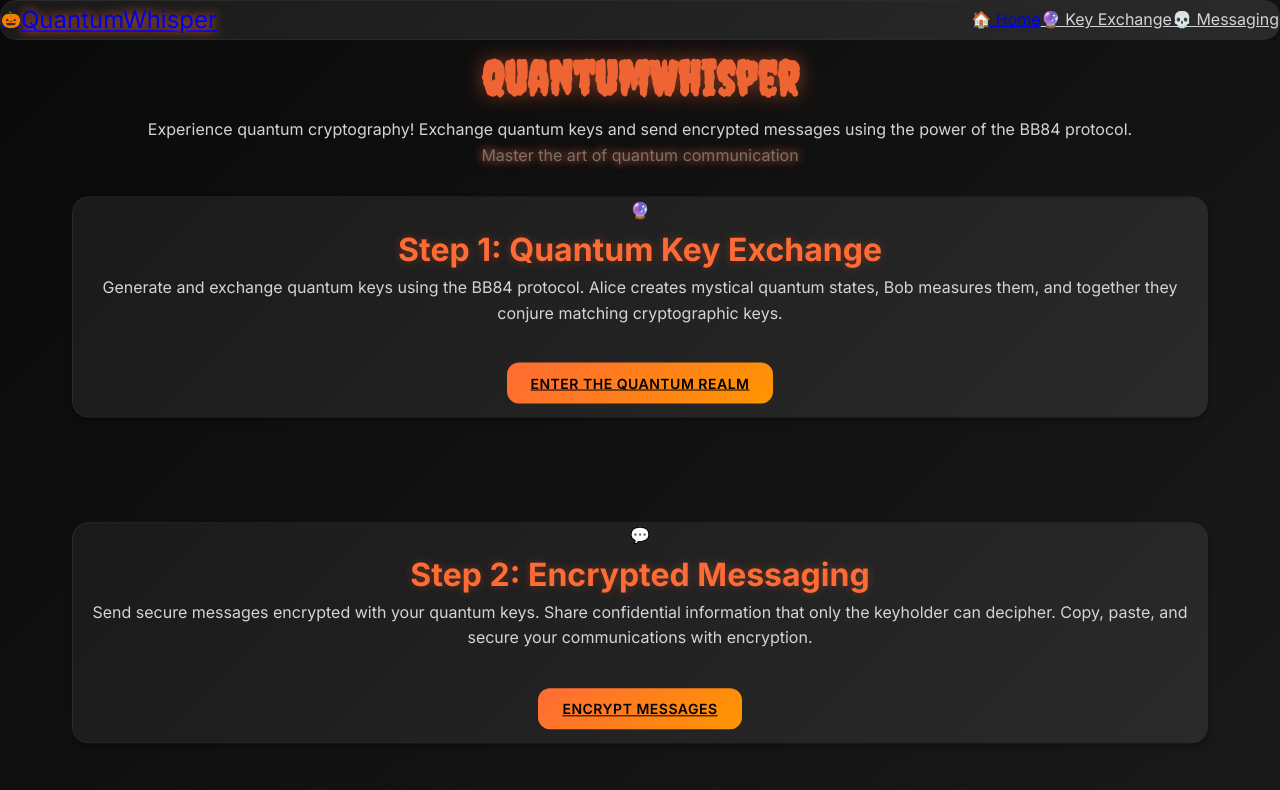
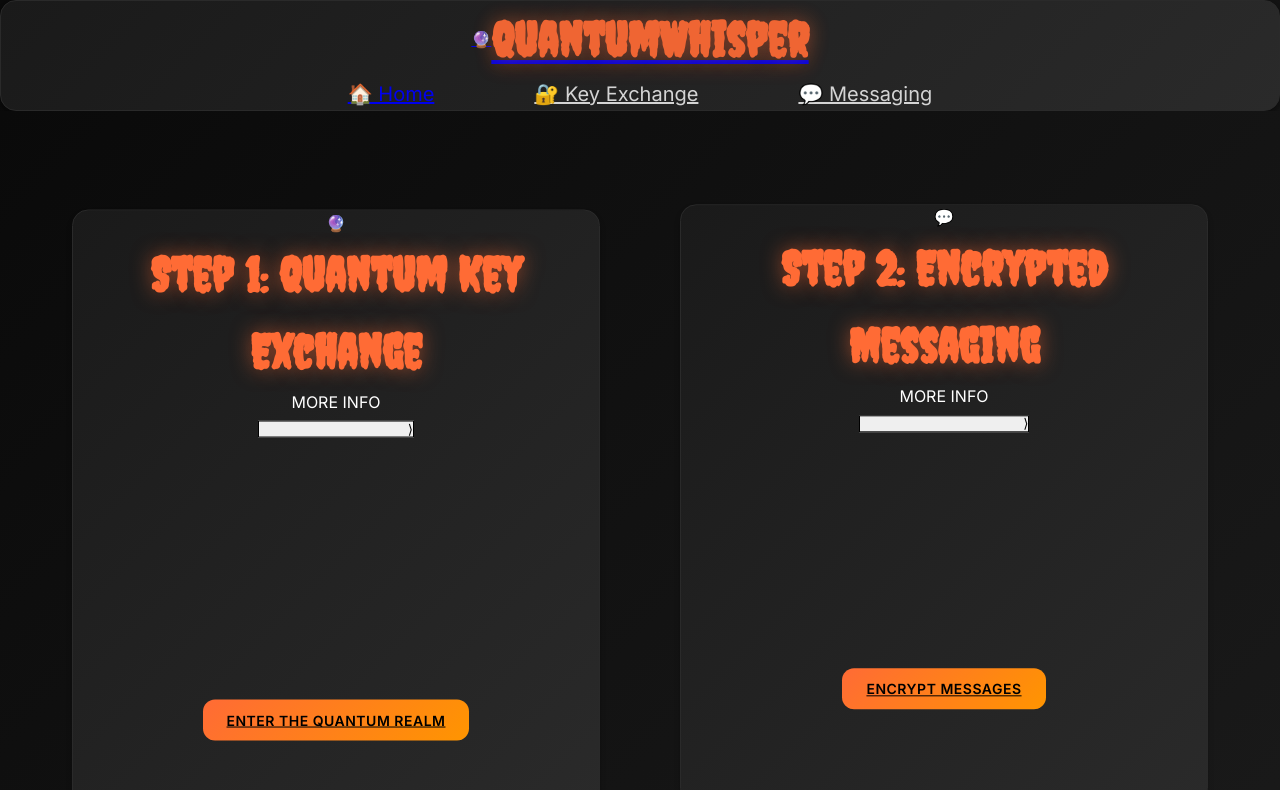
Before and after one commit to prajithravisankar/cqhack25-quantumwhisper, a React (Vite) app in the folder quantumwhisper/: page / in a window 1280 px wide. Shown: the top 790 px of the page. Built offline with nearby package versions, Linux system fonts and the light colour scheme.

Commit message:
working on ui/ux and minor fixes: working on key exchange page

```diff
--- a/quantumwhisper/src/components/Layout/Navbar.jsx
+++ b/quantumwhisper/src/components/Layout/Navbar.jsx
@@ -7,19 +7,20 @@ const Navbar = () => {
   const isActive = (path) => location.pathname === path;
 
   return (
-    <nav className="quantum-card mx-4 mt-4 p-4">
-      <div className="flex items-center justify-between">
+    <nav className="quantum-card mx-8 mt-8 p-8">
+      <div className="flex flex-col items-center">
         {/* Logo */}
-        <Link to="/" className="flex items-center gap-2">
-          <span className="text-2xl">🎃</span>
-          <span className="quantum-heading-md quantum-glow">QuantumWhisper</span>
+        <Link to="/" className="flex items-center gap-3 mb-8">
+          <span className="text-3xl">🔮</span>
+          <h1 className="quantum-heading-xl mb-8 quantum-flicker">QuantumWhisper</h1>
         </Link>
 
         {/* Navigation Links */}
-        <div className="flex items-center gap-4">
+        <div className="flex items-center justify-center" style={{gap: '60px', width: '100%'}}>
+          <div style={{margin: '0 20px'}}>
             <Link
               to="/"
-            className={`px-4 py-2 rounded-lg transition-all ${
+              className={`px-6 py-3 rounded-lg transition-all quantum-heading-sm ${
                 isActive('/')
                   ? 'bg-gradient-to-r from-orange-600 to-orange-500 text-black font-semibold'
                   : 'quantum-text hover:text-white hover:bg-gray-800'
@@ -27,28 +28,33 @@ const Navbar = () => {
             >
               🏠 Home
             </Link>
+          </div>
 
+          <div style={{margin: '0 20px'}}>
             <Link
               to="/key-exchange"
-            className={`px-4 py-2 rounded-lg transition-all ${
+              className={`px-6 py-3 rounded-lg transition-all quantum-heading-sm ${
                 isActive('/key-exchange')
                   ? 'bg-gradient-to-r from-orange-600 to-orange-500 text-black font-semibold'
                   : 'quantum-text hover:text-white hover:bg-gray-800'
               }`}
             >
-            🔮 Key Exchange
+              🔐 Key Exchange
             </Link>
+          </div>
 
+          <div style={{margin: '0 20px'}}>
             <Link
               to="/messaging"
-            className={`px-4 py-2 rounded-lg transition-all ${
+              className={`px-6 py-3 rounded-lg transition-all quantum-heading-sm ${
                 isActive('/messaging')
                   ? 'bg-gradient-to-r from-orange-600 to-orange-500 text-black font-semibold'
                   : 'quantum-text hover:text-white hover:bg-gray-800'
               }`}
             >
-            💀 Messaging
+              💬 Messaging
             </Link>
+          </div>
         </div>
       </div>
     </nav>
--- a/quantumwhisper/src/pages/HomePage.jsx
+++ b/quantumwhisper/src/pages/HomePage.jsx
@@ -1,71 +1,151 @@
-import React from 'react';
+import React, { useState } from 'react';
 import { Link } from 'react-router-dom';
 
 const HomePage = () => {
+  const [expandedCard1, setExpandedCard1] = useState(false);
+  const [expandedCard2, setExpandedCard2] = useState(false);
+
   return (
-    <div className="quantum-bg min-h-screen">
-      <div className="modern-container py-16">
-        {/* Hero Section */}
-        <div className="text-center mb-24">
-          <h1 className="quantum-heading-xl mb-8 quantum-flicker">
-            QuantumWhisper
-          </h1>
-          <p className="text-xl quantum-text mb-12 max-w-3xl mx-auto leading-relaxed">
-            Experience quantum cryptography! Exchange quantum keys
-            and send encrypted messages using the power of the BB84 protocol.
+    <div className="quantum-bg min-h-screen flex flex-col">
+      <div className="flex-1 flex items-center justify-center">
+        <div className="modern-container">
+          {/* Feature Cards */}
+          <div className="flex flex-row justify-center items-center" style={{gap: '80px', flexWrap: 'wrap'}}>
+            <div className="quantum-card p-16 text-center quantum-float" style={{flex: '1', maxWidth: '600px', minWidth: '500px', minHeight: '600px'}}>
+              <div className="text-8xl mb-12">🔮</div>
+              <h2 className="quantum-heading-xl mb-8">Step 1: Quantum Key Exchange</h2>
+
+              {/* More Info Label */}
+              <div className="text-blue-300/80 text-sm font-medium mb-2 tracking-wide uppercase">
+                More Info
+              </div>
+
+              {/* Toggle Button */}
+              <button
+                onClick={() => setExpandedCard1(!expandedCard1)}
+                className="mb-8 group relative bg-gradient-to-r from-blue-900/50 to-blue-800/50 hover:from-blue-800/70 hover:to-blue-700/70 border border-blue-400/30 hover:border-blue-300/50 rounded-lg px-6 py-3 transition-all duration-300 hover:shadow-lg hover:shadow-blue-500/20 mx-auto"
+              >
+                <div className="flex items-center justify-center">
+                  <span className="mr-3 text-lg font-medium bg-gradient-to-r from-blue-200 to-blue-100 bg-clip-text text-transparent">
+                    Discover Protocol Details
+                  </span>
+                  <div className="relative">
+                    <span className={`transform transition-all duration-300 text-xl ${expandedCard1 ? 'rotate-90 text-blue-200' : 'text-blue-400'} group-hover:text-blue-200`}>
+                      ⟩
+                    </span>
+                    <div className={`absolute -inset-1 bg-blue-400/20 rounded-full blur-sm transition-opacity duration-300 ${expandedCard1 ? 'opacity-100' : 'opacity-0'}`}></div>
+                  </div>
+                </div>
+                <div className="absolute inset-0 bg-gradient-to-r from-blue-600/10 to-transparent rounded-lg opacity-0 group-hover:opacity-100 transition-opacity duration-300"></div>
+              </button>
+
+              {/* Expandable Content */}
+              <div className={`overflow-hidden transition-all duration-300 ${expandedCard1 ? 'max-h-96 opacity-100' : 'max-h-0 opacity-0'}`}>
+                <div className="quantum-text mb-12 text-lg leading-relaxed text-center">
+                  <div className="mb-6">
+                    <p className="text-xl font-semibold mb-3 text-blue-200">
+                      Experience authentic quantum cryptography with our BB84 protocol implementation.
                     </p>
-          <div className="quantum-glow text-lg quantum-text-muted">
-            Master the art of quantum communication
+                  </div>
+
+                  <div className="space-y-4 mb-6 text-left">
+                    <div className="flex items-start space-x-3 justify-center">
+                      <span className="text-blue-400 mt-1">•</span>
+                      <span>Generate quantum keys by simulating photon polarization states</span>
+                    </div>
+                    <div className="flex items-start space-x-3 justify-center">
+                      <span className="text-blue-400 mt-1">•</span>
+                      <span>Securely exchange keys through downloadable audio files</span>
+                    </div>
+                    <div className="flex items-start space-x-3 justify-center">
+                      <span className="text-blue-400 mt-1">•</span>
+                      <span>Establish shared secrets between Alice (sender) and Bob (receiver)</span>
                     </div>
                   </div>
 
-        {/* Feature Cards */}
-        <div className="grid md:grid-cols-2 mb-24" style={{gap: '50px'}}>
-          <div className="quantum-card p-12 text-center quantum-float" style={{marginTop: '30px', marginBottom: '30px'}}>
-            <div className="text-6xl mb-8">🔮</div>
-            <h2 className="quantum-heading-lg mb-6">Step 1: Quantum Key Exchange</h2>
-            <p className="quantum-text mb-8 leading-relaxed">
-              Generate and exchange quantum keys using the BB84 protocol.
-              Alice creates mystical quantum states, Bob measures them,
-              and together they conjure matching cryptographic keys.
+                  <div className="bg-blue-900/30 p-4 rounded-lg border border-blue-400/30">
+                    <p className="text-blue-100">
+                      This step creates the foundation for <span className="font-semibold text-blue-200">unbreakable encryption</span> using quantum mechanical
+                      principles that automatically detect any eavesdropping attempts.
                     </p>
-            <div style={{marginTop: '45px', marginBottom: '20px'}}>
-              <Link to="/key-exchange" className="quantum-button">
+                  </div>
+                </div>
+              </div>
+
+              <div style={{marginTop: '60px', marginBottom: '30px'}}>
+                <Link to="/key-exchange" className="quantum-button text-lg px-8 py-4">
                   Enter the Quantum Realm
                 </Link>
               </div>
             </div>
 
-          <div className="quantum-card p-12 text-center quantum-float" style={{animationDelay: '0.5s', marginTop: '30px', marginBottom: '30px'}}>
-            <div className="text-6xl mb-8">💬</div>
-            <h2 className="quantum-heading-lg mb-6">Step 2: Encrypted Messaging</h2>
-            <p className="quantum-text mb-8 leading-relaxed">
-              Send secure messages encrypted with your quantum keys.
-              Share confidential information that only the keyholder can decipher.
-              Copy, paste, and secure your communications with encryption.
+            <div className="quantum-card p-16 text-center quantum-float" style={{animationDelay: '0.5s', flex: '1', maxWidth: '600px', minWidth: '500px', minHeight: '600px'}}>
+              <div className="text-8xl mb-12">💬</div>
+              <h2 className="quantum-heading-xl mb-8">Step 2: Encrypted Messaging</h2>
+
+              {/* More Info Label */}
+              <div className="text-green-300/80 text-sm font-medium mb-2 tracking-wide uppercase">
+                More Info
+              </div>
+
+              {/* Toggle Button */}
+              <button
+                onClick={() => setExpandedCard2(!expandedCard2)}
+                className="mb-8 group relative bg-gradient-to-r from-green-900/50 to-green-800/50 hover:from-green-800/70 hover:to-green-700/70 border border-green-400/30 hover:border-green-300/50 rounded-lg px-6 py-3 transition-all duration-300 hover:shadow-lg hover:shadow-green-500/20 mx-auto"
+              >
+                <div className="flex items-center justify-center">
+                  <span className="mr-3 text-lg font-medium bg-gradient-to-r from-green-200 to-green-100 bg-clip-text text-transparent">
+                    Explore Encryption Process
+                  </span>
+                  <div className="relative">
+                    <span className={`transform transition-all duration-300 text-xl ${expandedCard2 ? 'rotate-90 text-green-200' : 'text-green-400'} group-hover:text-green-200`}>
+                      ⟩
+                    </span>
+                    <div className={`absolute -inset-1 bg-green-400/20 rounded-full blur-sm transition-opacity duration-300 ${expandedCard2 ? 'opacity-100' : 'opacity-0'}`}></div>
+                  </div>
+                </div>
+                <div className="absolute inset-0 bg-gradient-to-r from-green-600/10 to-transparent rounded-lg opacity-0 group-hover:opacity-100 transition-opacity duration-300"></div>
+              </button>
+
+              {/* Expandable Content */}
+              <div className={`overflow-hidden transition-all duration-300 ${expandedCard2 ? 'max-h-96 opacity-100' : 'max-h-0 opacity-0'}`}>
+                <div className="quantum-text mb-12 text-lg leading-relaxed text-center">
+                  <div className="mb-6">
+                    <p className="text-xl font-semibold mb-3 text-green-200">
+                      Secure your communications with quantum-derived encryption keys from Step 1.
                     </p>
-            <div style={{marginTop: '45px', marginBottom: '20px'}}>
-              <Link to="/messaging" className="quantum-button">
+                  </div>
+
+                  <div className="space-y-4 mb-6 text-left">
+                    <div className="flex items-start space-x-3 justify-center">
+                      <span className="text-green-400 mt-1">•</span>
+                      <span>Uses AES-256 encryption enhanced with quantum key distribution</span>
+                    </div>
+                    <div className="flex items-start space-x-3 justify-center">
+                      <span className="text-green-400 mt-1">•</span>
+                      <span>Provides information-theoretic security guarantees</span>
+                    </div>
+                    <div className="flex items-start space-x-3 justify-center">
+                      <span className="text-green-400 mt-1">•</span>
+                      <span>Simple workflow: paste message → encrypt → share ciphertext</span>
+                    </div>
+                  </div>
+
+                  <div className="bg-green-900/30 p-4 rounded-lg border border-green-400/30">
+                    <p className="text-green-100">
+                      Only someone with the <span className="font-semibold text-green-200">matching quantum key</span> can decrypt and read your message,
+                      ensuring complete confidentiality and data integrity.
+                    </p>
+                  </div>
+                </div>
+              </div>
+
+              <div style={{marginTop: '60px', marginBottom: '30px'}}>
+                <Link to="/messaging" className="quantum-button text-lg px-8 py-4">
                   Encrypt Messages
                 </Link>
               </div>
             </div>
-        </div>
-
-        {/* Call to Action */}
-        <div className="text-center">
-          <h2 className="quantum-heading-lg mb-6">Ready to Begin Quantum Communication?</h2>
-          <p className="quantum-text mb-12 max-w-2xl mx-auto leading-relaxed">
-            Begin your journey into quantum cryptography.
-            Whether you're Alice or Bob, the quantum realm awaits your commands.
-          </p>
-          <div className="flex justify-center gap-6">
-            <Link to="/key-exchange" className="quantum-button">
-              🔐 Start Key Exchange
-            </Link>
-            <Link to="/messaging" className="quantum-button-outline">
-              💬 Go to Messaging
-            </Link>
           </div>
         </div>
       </div>
```
Also changed, not shown: quantumwhisper/src/components/QuantumKeyExchange/KeyGenerator.jsx (+3 -6 lines), quantumwhisper/src/components/QuantumKeyExchange/KeyReceiver.jsx (+3 -6 lines), quantumwhisper/src/pages/KeyExchangePage.jsx (+22 -20 lines). Lines whose indentation alone changed are shown as unchanged.
